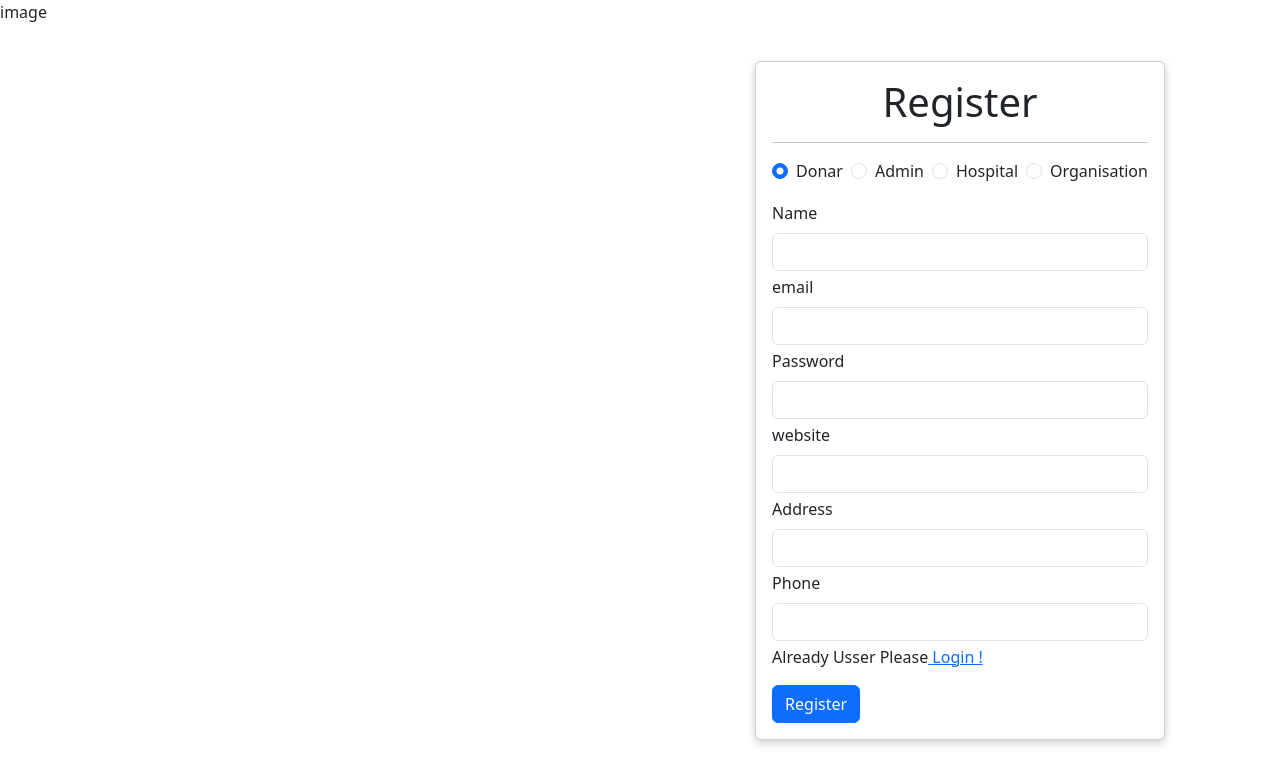
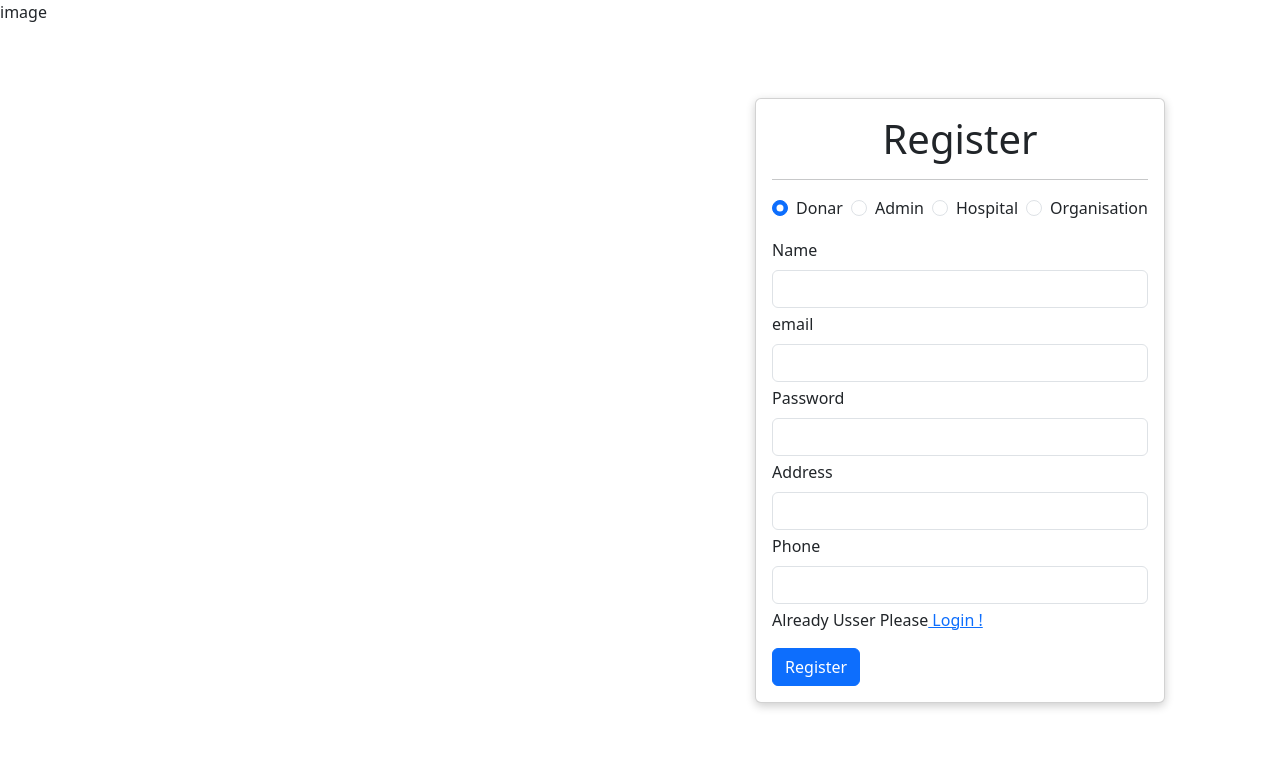
Before and after one commit to sneha-2510/Blood-Bank-Management-System, a React (Create React App) app in the folder client/: page /register in a window 1280 px wide. Shown: the top 784 px of the page. Built offline with nearby package versions, Linux system fonts and the light colour scheme.

Commit message:
register page updated

```diff
--- a/client/src/components/shared/Form/Form.js
+++ b/client/src/components/shared/Form/Form.js
@@ -168,14 +168,7 @@ const Form = ({ formType, submitBtn, formTitle }) => {
                     value={password}
                     onChange={(e) => setPassword(e.target.value)}
                   />
-                  <InputType
-                    labelText={"website"}
-                    labelFor={"forWebsite"}
-                    inputType={"text"}
-                    name={"website"}
-                    value={website}
-                    onChange={(e) => setWebsite(e.target.value)}
-                  />
+
                   <InputType
                     labelText={"Address"}
                     labelFor={"forAddress"}
--- a/client/src/redux/features/auth/authActions.js
+++ b/client/src/redux/features/auth/authActions.js
@@ -52,7 +52,7 @@ export const userRegister = createAsyncThunk(
         organisationName,
         address,
         hospitalName,
-        website,
+        // website,
       });
       if (data?.success) {
 
```
